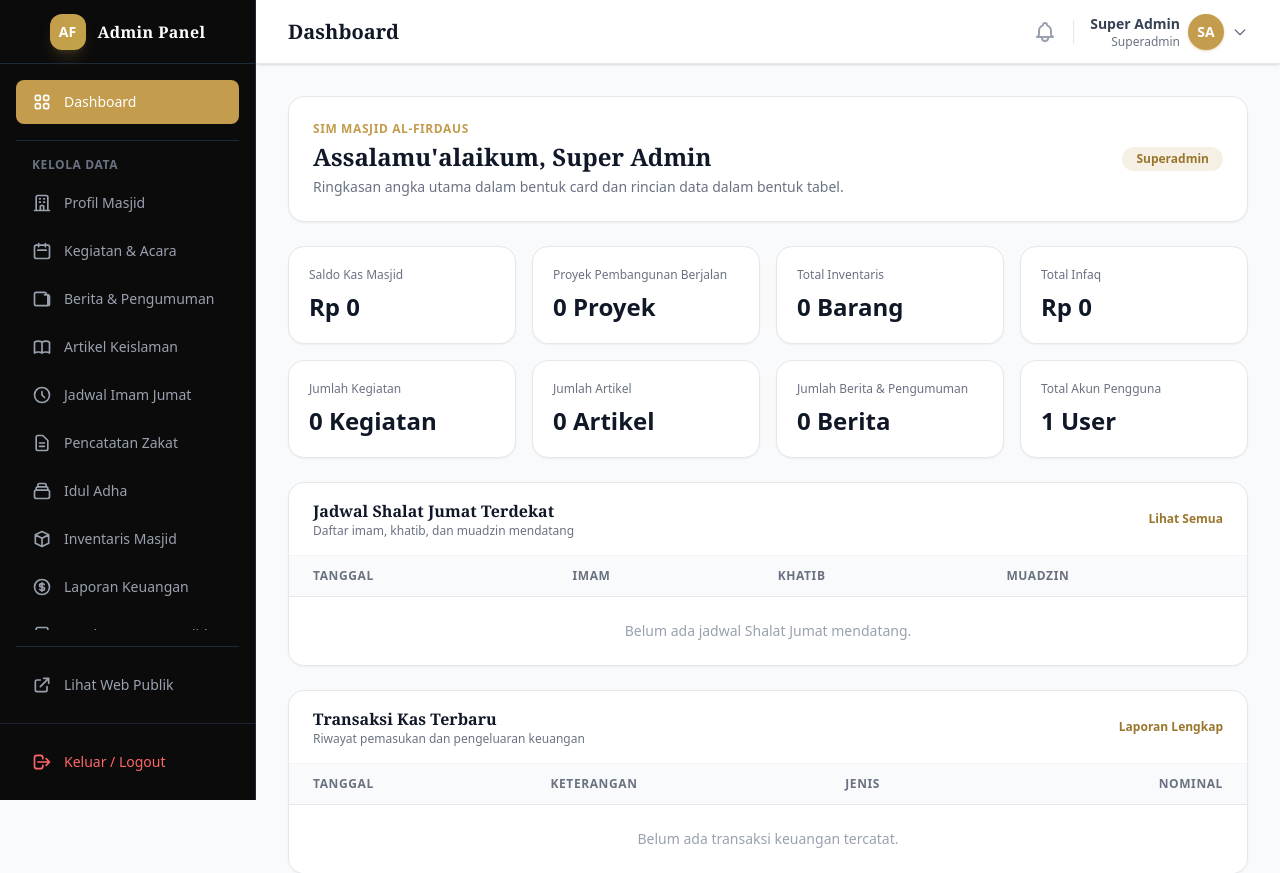
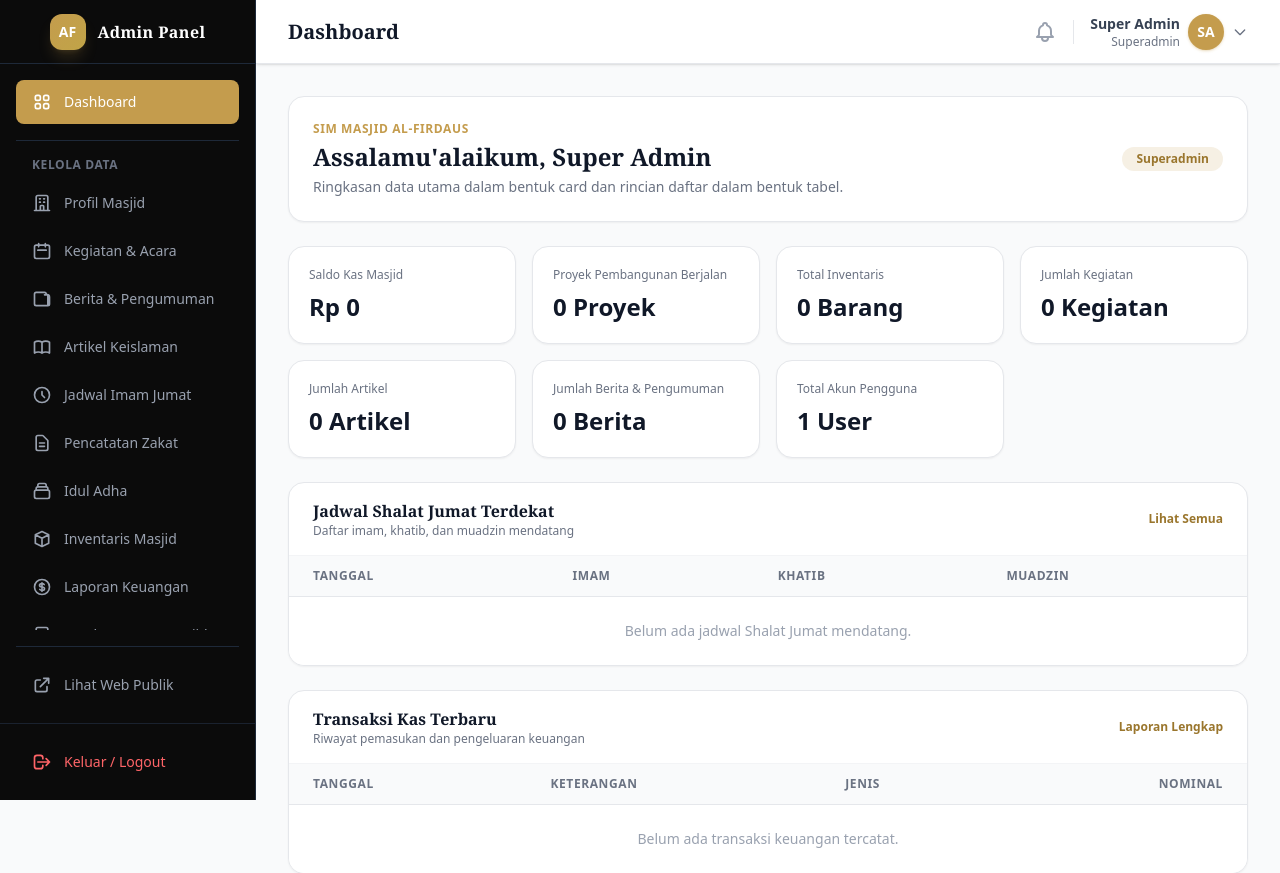
Before and after one commit to RndyAchmad/sim-masjid-al-firdaus, a Laravel app: page /admin/dashboard in a window 1280 px wide. Shown: the top 873 px of the page. Run offline with Laravel 12, Linux system fonts and the light colour scheme; a user stored in the database is signed in; data comes from the database, SQL or seed files in the repository; data that the repository does not hold is empty; style sheets or scripts are compiled from the project's sources; some libraries are stand-ins or nearby versions.

Commit message:
fix: dashboard

```diff
--- a/app/Http/Controllers/Admin/DashboardController.php
+++ b/app/Http/Controllers/Admin/DashboardController.php
@@ -28,7 +28,7 @@ class DashboardController extends Controller
         $isSekretaris = in_array($role, ['superadmin', 'sekretaris'], true);
         $isBendahara = in_array($role, ['superadmin', 'bendahara'], true);
 
-        // Card Statistik Utama (1 card = 1 data, tanpa zakat mal & tanpa zakat fitrah)
+        // Card statistik (1 card = 1 data, tanpa zakat/infaq)
         $cards = [
             'cash_balance' => ($isBendahara && Schema::hasTable('financial_reports'))
                 ? (float) DB::table('financial_reports')->where('type', 'income')->sum('amount')
@@ -39,9 +39,6 @@ class DashboardController extends Controller
                 : 0,
             'inventories_count' => ($isSekretaris && Schema::hasTable('inventories'))
                 ? (int) DB::table('inventories')->count()
-                : 0,
-            'infaq_total' => ($isAdmin && Schema::hasTable('zakat_transactions'))
-                ? (int) DB::table('zakat_transactions')->sum('infaq_cash_amount')
                 : 0,
             'activities_count' => ($isAdmin && Schema::hasTable('activity_schedules'))
                 ? (int) DB::table('activity_schedules')->count()
--- a/resources/views/admin/dashboard.blade.php
+++ b/resources/views/admin/dashboard.blade.php
@@ -13,7 +13,7 @@
                         Assalamu'alaikum, {{ $user->name ?? 'Takmir Masjid' }}
                     </h2>
                     <p class="mt-1 text-sm text-gray-500">
-                        Ringkasan angka utama dalam bentuk card dan rincian data dalam bentuk tabel.
+                        Ringkasan data utama dalam bentuk card dan rincian daftar dalam bentuk tabel.
                     </p>
                 </div>
 
@@ -51,13 +51,6 @@
             @endif
 
             @if ($isAdmin)
-                <div class="rounded-2xl border border-gray-200 bg-white p-5 shadow-xs">
-                    <p class="text-xs font-medium text-gray-500">Total Infaq</p>
-                    <p class="mt-2 text-2xl font-bold text-gray-900">
-                        Rp {{ number_format($cards['infaq_total'], 0, ',', '.') }}
-                    </p>
-                </div>
-
                 <div class="rounded-2xl border border-gray-200 bg-white p-5 shadow-xs">
                     <p class="text-xs font-medium text-gray-500">Jumlah Kegiatan</p>
                     <p class="mt-2 text-2xl font-bold text-gray-900">
```
